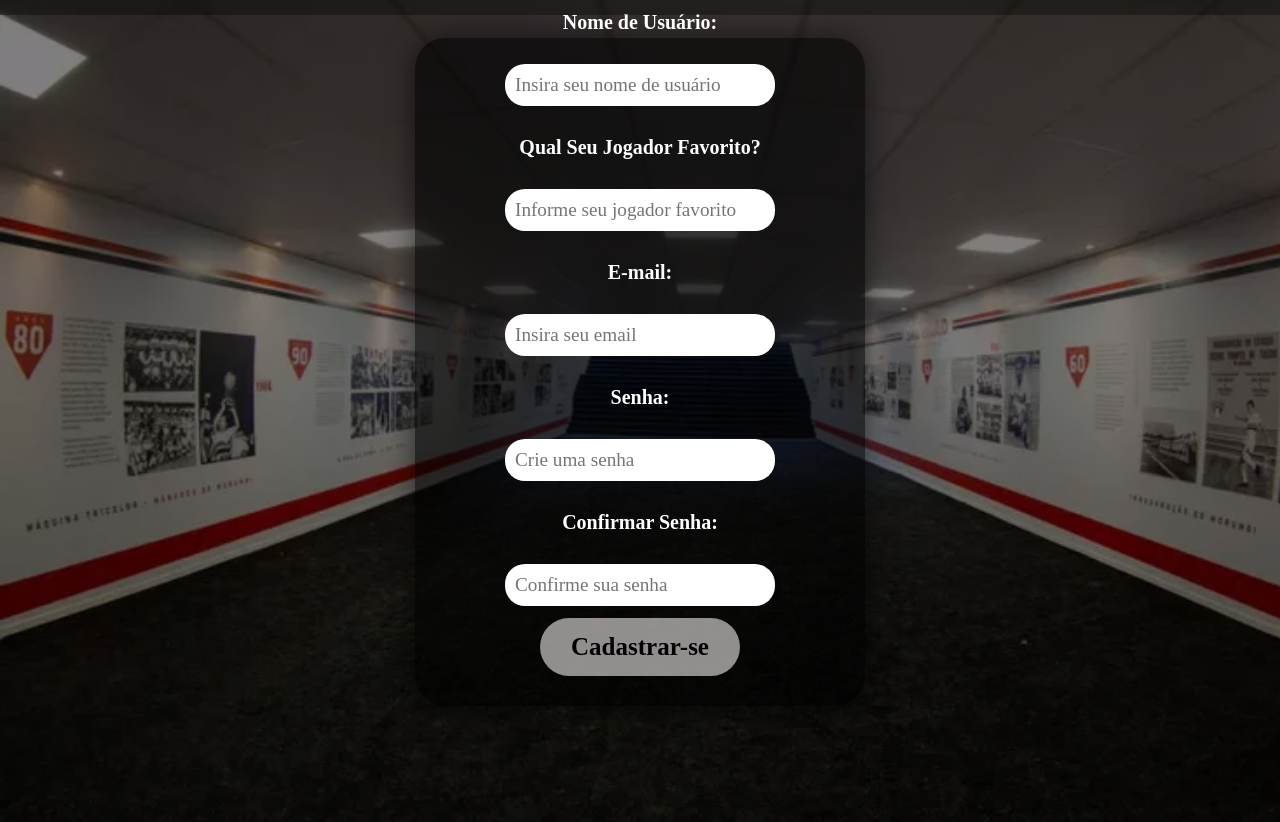
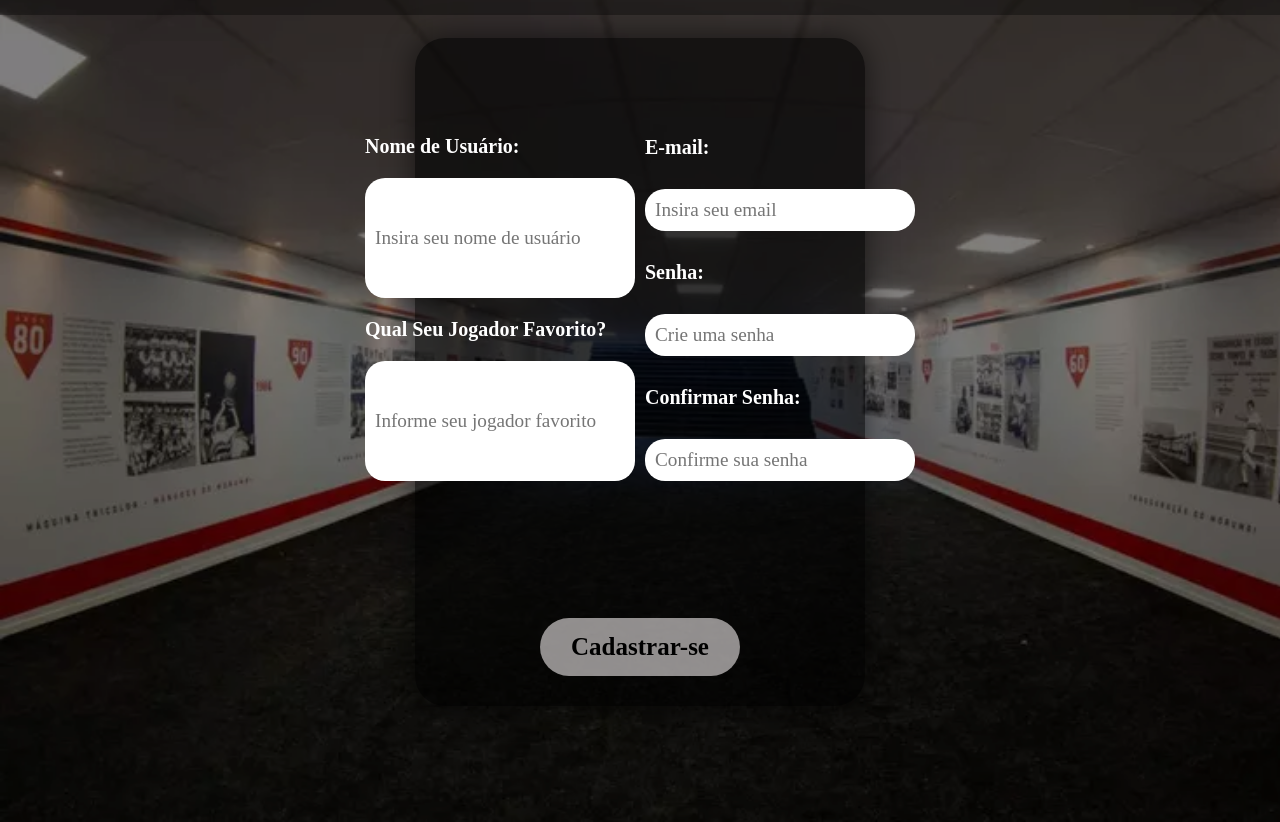
Before and after one commit to gustamuniz7/gustavo-individual, a website: page web-data-viz/public/cadastro-spfc.html in a window 1280 px wide. Shown: the part 78-900 px from the top of the page. Drawn offline with Linux system fonts and the light colour scheme; a web font is replaced by a local one.

Commit message:
banco de dados v2

```diff
--- a/web-data-viz/public/Style/style-cadastro.css
+++ b/web-data-viz/public/Style/style-cadastro.css
@@ -91,9 +91,9 @@ body {
   height: 520px;
   border-radius: 30px;
   display: flex;
-  justify-content: center;
+  justify-content: space-around;
   align-items: center;
-  flex-direction: column;
+
   gap: 30px;
 }
 
@@ -104,6 +104,15 @@ body {
   display: flex;
   justify-content: center;
   align-items: center;
+  gap: 10px;
+}
+.cadastro .container .nav .box2 {
+  width: 300px;
+  height: 300px;
+  border-radius: 15px;
+  display: flex;
+  justify-content: center;
+  align-items: flex-start;
   flex-direction: column;
   gap: 10px;
 }
@@ -114,8 +123,22 @@ body {
   font-weight: bold;
   display: flex;
 }
+.cadastro .container .nav .box2 p {
+  font-size: 20px;
+  color: white;
+  font-weight: bold;
+  display: flex;
+}
 
 .cadastro .container .nav .box input {
+  width: 250px;
+  height: 100px;
+  padding: 10px;
+  font-size: larger;
+  border-radius: 20px;
+  border: none;
+}
+.cadastro .container .nav .box2 input {
   width: 250px;
   height: 100px;
   padding: 10px;
--- a/web-data-viz/public/cadastro-spfc.html
+++ b/web-data-viz/public/cadastro-spfc.html
@@ -36,16 +36,20 @@
       <div class="nav">
         <div class="boxer">
           <div class="box">
+            <div>
               <p>Nome de Usuário:</p>
               <input placeholder="Insira seu nome de usuário" type="text" id="nome_input" />
               <p>Qual Seu Jogador Favorito?</p>
               <input placeholder="Informe seu jogador favorito" type="text" id="jogador_input">
+            </div>
+            <div class="box2">
               <p>E-mail:</p>
-            <input placeholder="Insira seu email" type="text" id="email_input" value="" />
+              <input placeholder="Insira seu email" type="text" id="email_input" />
               <p>Senha:</p>
-            <input placeholder="Crie uma senha" type="password" id="senha_input" value="" />
+              <input placeholder="Crie uma senha" type="password" id="senha_input" />
               <p>Confirmar Senha:</p>
-            <input type="password" placeholder="Confirme sua senha" id="confirmacao_senha_input" value="">
+              <input type="password" placeholder="Confirme sua senha" id="confirmacao_senha_input">
+            </div>
           </div>
         </div>
         <div class="nav-botao">
```
Also changed, not shown: web-data-viz/public/sobremim.html (+16 -2 lines), 1 other file. Lines whose indentation alone changed are shown as unchanged.
